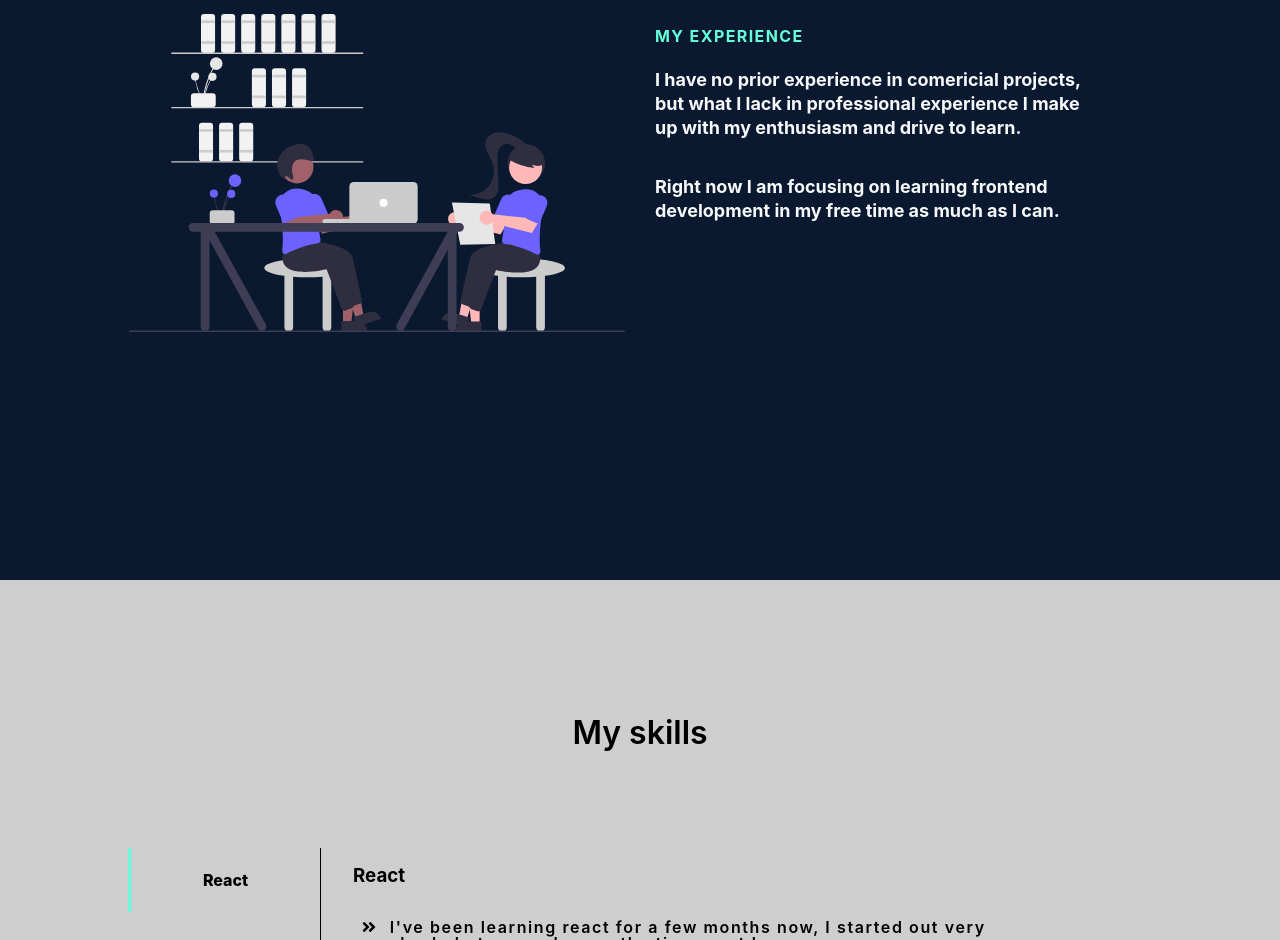
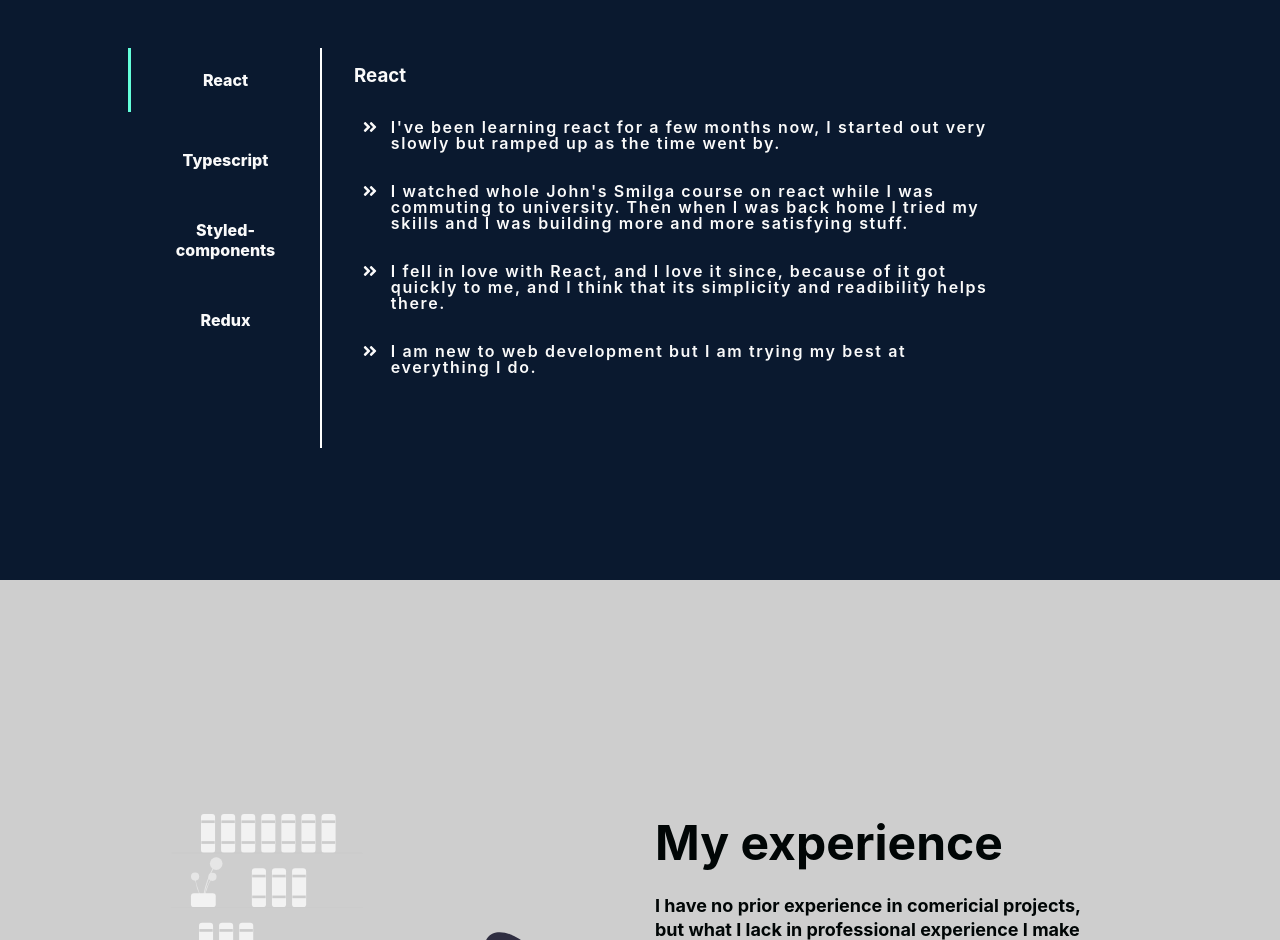
Before and after one commit to Maciejlys/portfolio, a React (Create React App) app: page / in a window 1280 px wide. Shown: the part 1860-2800 px from the top of the page. Built offline with nearby package versions, Linux system fonts and the light colour scheme.

Commit message:
changing sections order

```diff
--- a/src/Data/sectionData.ts
+++ b/src/Data/sectionData.ts
@@ -38,10 +38,10 @@ export const about = {
 
 export const experience = {
   id: "experience",
-  lightBg: false,
-  lightText: true,
-  topLine: "My experience",
-  headLine: "",
+  lightBg: true,
+  lightText: false,
+  topLine: "",
+  headLine: "My experience",
   description: [
     "I have no prior experience in comericial projects, " +
       "but what I lack in professional experience I make up " +
@@ -56,5 +56,5 @@ export const experience = {
   dark: true,
   primary: true,
   buttonWrapper: false,
-  darkText: false,
+  darkText: true,
 };
--- a/src/Pages/Home.tsx
+++ b/src/Pages/Home.tsx
@@ -24,8 +24,8 @@ export const Home = () => {
       <MobileBar isOpen={isOpen} toggleMenu={toggleMenu} />
       <HeroSection />
       <Section {...about} />
+      <SkillsSection />
       <Section {...experience} />
-      <SkillsSection />
       <ProjectsSection />
     </>
   );
--- a/src/components/SkillsTabs/SkillTabsElements.tsx
+++ b/src/components/SkillsTabs/SkillTabsElements.tsx
@@ -13,7 +13,6 @@ export const SkillContainer = styled.div`
     line-height: 1rem;
     letter-spacing: 0.1rem;
     font-weight: 600;
-    color: black;
   }
 `;
 
@@ -30,12 +29,12 @@ export const SkillButtonWrapper = styled.div`
   display: flex;
   flex-direction: column;
   gap: 1rem;
-  border-right: 1px solid black;
+  border-right: 2px solid white;
   text-align: center;
 
   @media (max-width: 960px) {
     flex-direction: row;
-    border-bottom: 2px solid black;
+    border-bottom: 2px solid white;
     border-right: none;
     min-width: 300px;
     align-items: flex-end;
@@ -93,9 +92,7 @@ export const RightArrowIcon = styled(FaAngleDoubleRight)`
   align-self: flex-start;
 `;
 
-export const TitleH3 = styled.h3`
-  color: black;
-`;
+export const TitleH3 = styled.h3``;
 
 export const SkillTextButton = styled(motion.div)`
   display: flex;
@@ -104,7 +101,6 @@ export const SkillTextButton = styled(motion.div)`
   width: 80%;
   height: 100%;
   margin: 0 auto;
-  color: black;
   font-weight: 800;
   @media (max-width: 960px) {
     justify-content: center;
--- a/src/components/SkillsTabs/index.tsx
+++ b/src/components/SkillsTabs/index.tsx
@@ -64,7 +64,7 @@ export const SklillTabs: React.FC<SklillTabsProps> = () => {
             <TitleH3>{title}</TitleH3>
             {description.map((line, index) => (
               <Description key={index}>
-                <RightArrowIcon fill="black" />
+                <RightArrowIcon />
                 <p>{line}</p>
               </Description>
             ))}
--- a/src/modules/SkillsSection/SkillsElements.tsx
+++ b/src/modules/SkillsSection/SkillsElements.tsx
@@ -2,7 +2,7 @@ import styled from "styled-components";
 
 export const SkillSectionBg = styled.div`
   height: 100vh;
-  background-color: #cecece;
+  background-color: rgba(10, 25, 47, 1);
   display: flex;
   width: 100%;
   align-items: center;
@@ -10,12 +10,11 @@ export const SkillSectionBg = styled.div`
 `;
 
 export const Title = styled.h1`
-  color: black;
   font-weight: 600;
 `;
 
 export const SkillSectionContainer = styled.div`
-  color: #000;
+  color: #fff;
   font-weight: bold;
   height: 100%;
   max-width: 1100px;
--- a/src/nav-links.ts
+++ b/src/nav-links.ts
@@ -9,12 +9,12 @@ export const navigationLinks = [
     link: "about",
   },
   {
+    title: "Skills",
+    link: "skills",
+  },
+  {
     title: "Experience",
     link: "experience",
-  },
-  {
-    title: "Skills",
-    link: "skills",
   },
   {
     title: "My work",
```
